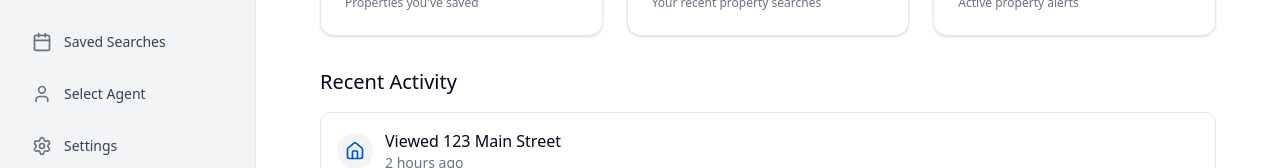
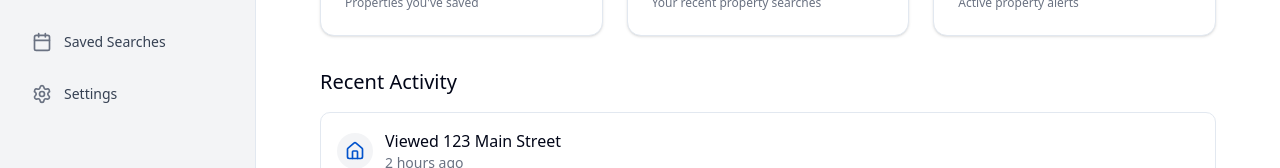
Before and after one commit to Real-Estate-Project-x/web-v2, a Next.js app: page /user-dashboard in a window 1280 px wide. Shown: the part 214-382 px from the top of the page. Built offline with nearby package versions, Linux system fonts and the light colour scheme; no server answers.

Commit message:
Removed un-needed fields

```diff
--- a/src/components/pages/User-dashboard/dashboard.tsx
+++ b/src/components/pages/User-dashboard/dashboard.tsx
@@ -1,7 +1,6 @@
 "use client";
 
 import { useState } from "react";
-import { DashboardAgents } from "./Agent/agents";
 import { AgentMessages } from "./Agent/message-agent";
 import { AgentProperties } from "./Agent/properties";
 import DashboardLayout from "./layout";
@@ -50,8 +49,6 @@ const Dashboard = () => {
         return <DashboardSchedule />;
       case "saved-searches":
         return <DashboardSavedSearch />;
-      case "agents":
-        return <DashboardAgents onSelectAgent={handleSelectAgent} />;
       case "agent-properties":
         return selectedAgent ? (
           <AgentProperties
--- a/src/components/pages/User-dashboard/layout.tsx
+++ b/src/components/pages/User-dashboard/layout.tsx
@@ -64,12 +64,6 @@ const DashboardLayout = ({
                 label="Saved Searches"
                 isActive={activeSection === "saved-searches"}
                 onClick={() => setActiveSection("saved-searches")}
-              />
-              <SidebarItem
-                icon={<User size={20} />}
-                label="Select Agent"
-                isActive={activeSection === "agents"}
-                onClick={() => setActiveSection("agents")}
               />
               <SidebarItem
                 icon={<Settings size={20} />}
```
